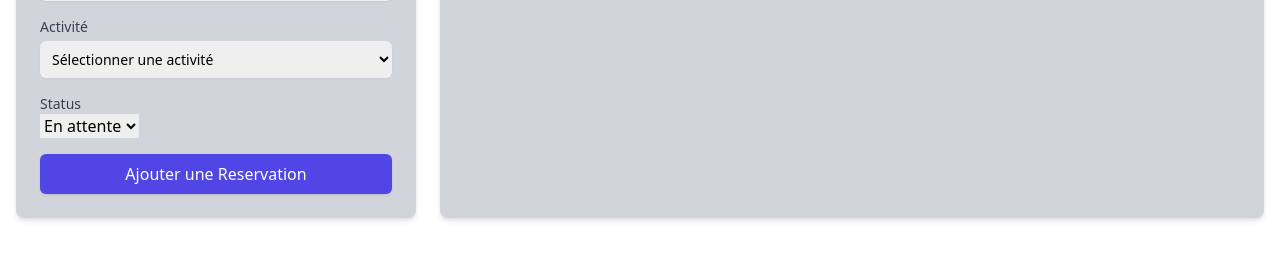
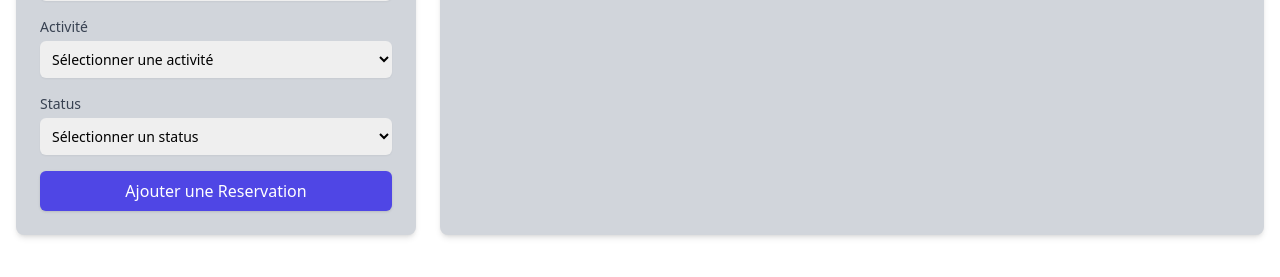
Before and after one commit to houssamlambara/G_R_Site_Voyage, a PHP site: the page made by reservations tableau.php in a window 1280 px wide. Shown: the part 232-509 px from the top of the page. Run offline with PHP 8.4, Linux system fonts and the light colour scheme; data comes from the database, SQL or seed files in the repository; data that the repository does not hold is empty; some libraries are stand-ins or nearby versions.

Commit message:
tableau de reservation probleme resolu

```diff
--- a/db.php
+++ b/db.php
@@ -3,7 +3,7 @@
 $host = "localhost";
 $user = "root";
 $pass = "";
-$dbname = "gestion_des_reservation";
+$dbname = "gestion_des_reservation1";
 
 $conn = new mysqli($host,$user,$pass,$dbname);
 
--- a/reservations tableau.php
+++ b/reservations tableau.php
@@ -82,16 +82,15 @@
       </div>
 
 
-      <!-- Status -->
       <div>
-        <label for="status" class="block text-sm font-medium text-gray-700">Status</label>
-
-        <select name="status" id="">
-          <option value="En attente">En attente</option>
-          <option value="Confirmée">Confirmée</option>
-          <option value="Annulée">Annulée</option>
-        </select>
-      </div>
+  <label for="status" class="block text-sm font-medium text-gray-700">Status</label>
+  <select id="status" name="status" class="p-2 mt-1 block w-full rounded-md border-gray-300 shadow-sm focus:border-green-500 focus:ring-green-500 sm:text-sm" required>
+    <option value="">Sélectionner un status</option>
+    <option value="En_attente">En attente</option>
+    <option value="Confirmée">Confirmée</option>
+    <option value="Annulée">Annulée</option>
+  </select>
+</div>
 
 
       <button type="submit"   class="w-full bg-indigo-600 text-white py-2 px-4 rounded-md shadow hover:bg-indigo-700 focus:outline-none focus:ring-2 focus:ring-indigo-500 focus:ring-offset-2">Ajouter une Reservation</button>
```
